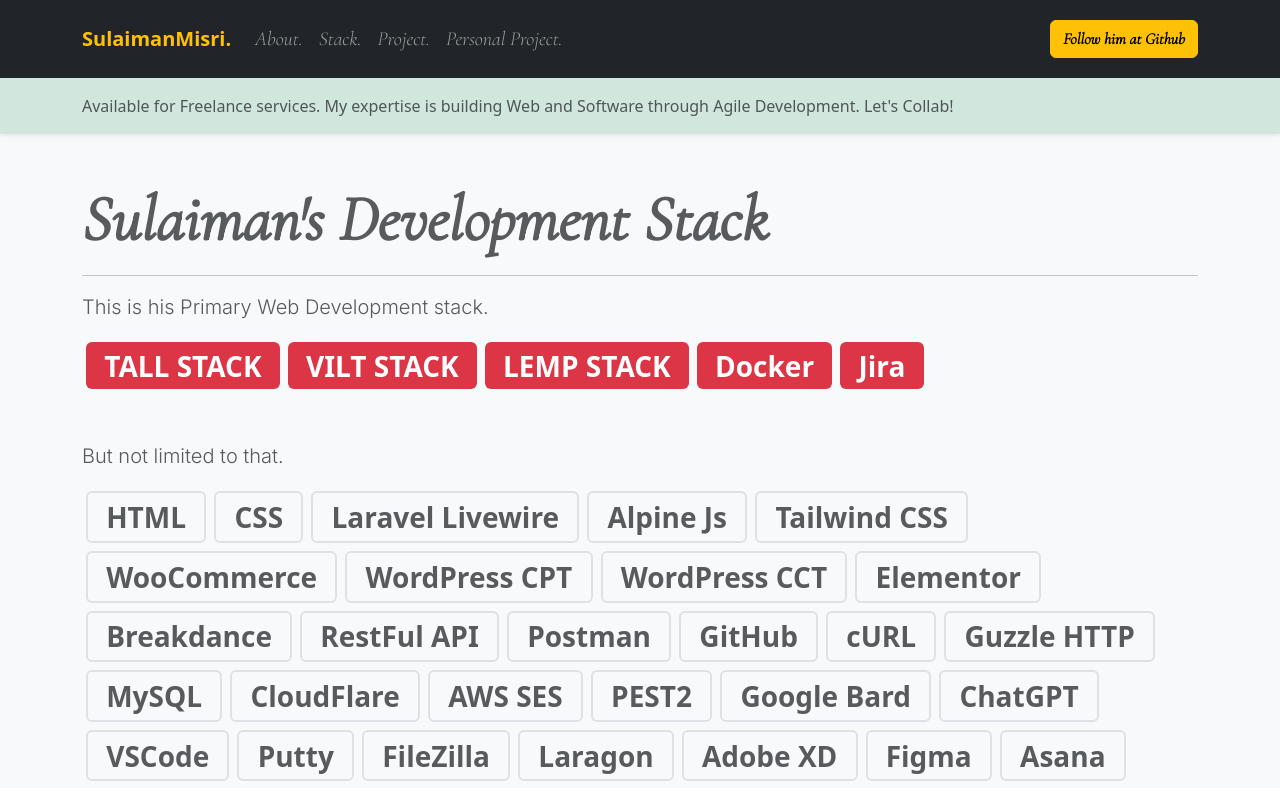
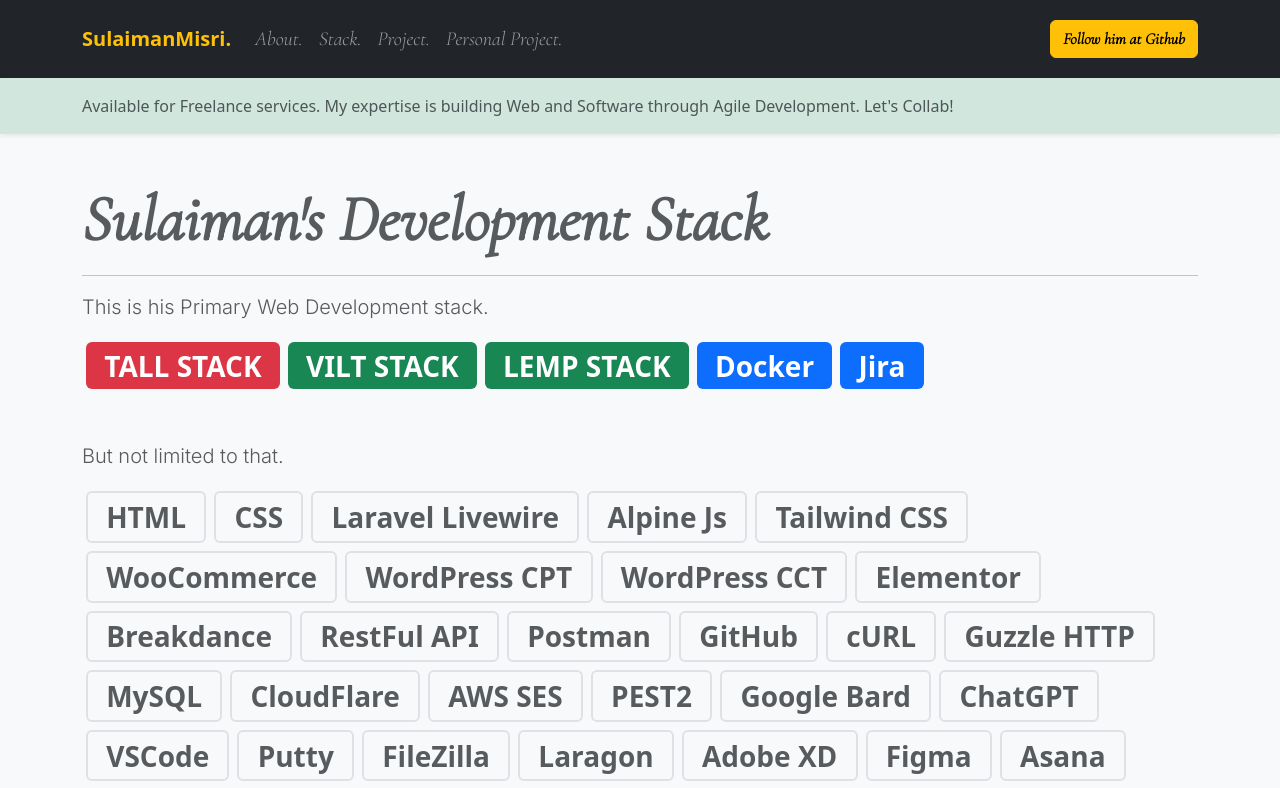
Before and after one commit to msulaimanmisri/sulaiman-profile, a Vue app: page /stack in a window 1280 px wide. Shown: the top 788 px of the page. Built offline with nearby package versions, Linux system fonts and the light colour scheme.

Commit message:
Update stack.vue

```diff
--- a/src/views/stack.vue
+++ b/src/views/stack.vue
@@ -16,10 +16,10 @@
 
                 <div class="">
                     <span class="badge bg-danger fs-3 m-1">TALL STACK</span>
-                    <span class="badge bg-danger fs-3 m-1">VILT STACK</span>
-                    <span class="badge bg-danger fs-3 m-1">LEMP STACK</span>
-                    <span class="badge bg-danger fs-3 m-1">Docker</span>
-                    <span class="badge bg-danger fs-3 m-1">Jira</span>
+                    <span class="badge bg-success fs-3 m-1">VILT STACK</span>
+                    <span class="badge bg-success fs-3 m-1">LEMP STACK</span>
+                    <span class="badge bg-primary fs-3 m-1">Docker</span>
+                    <span class="badge bg-primary fs-3 m-1">Jira</span>
                 </div>
             </div>
 
```
